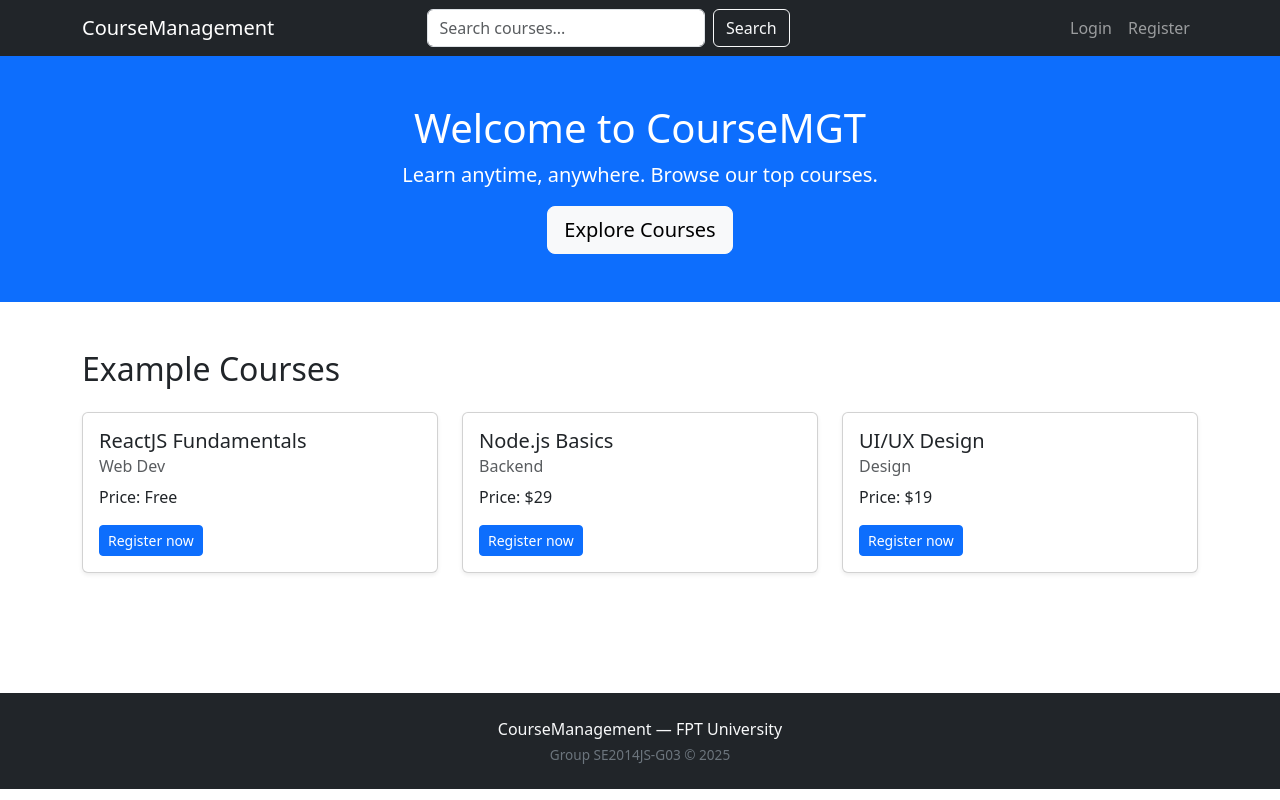
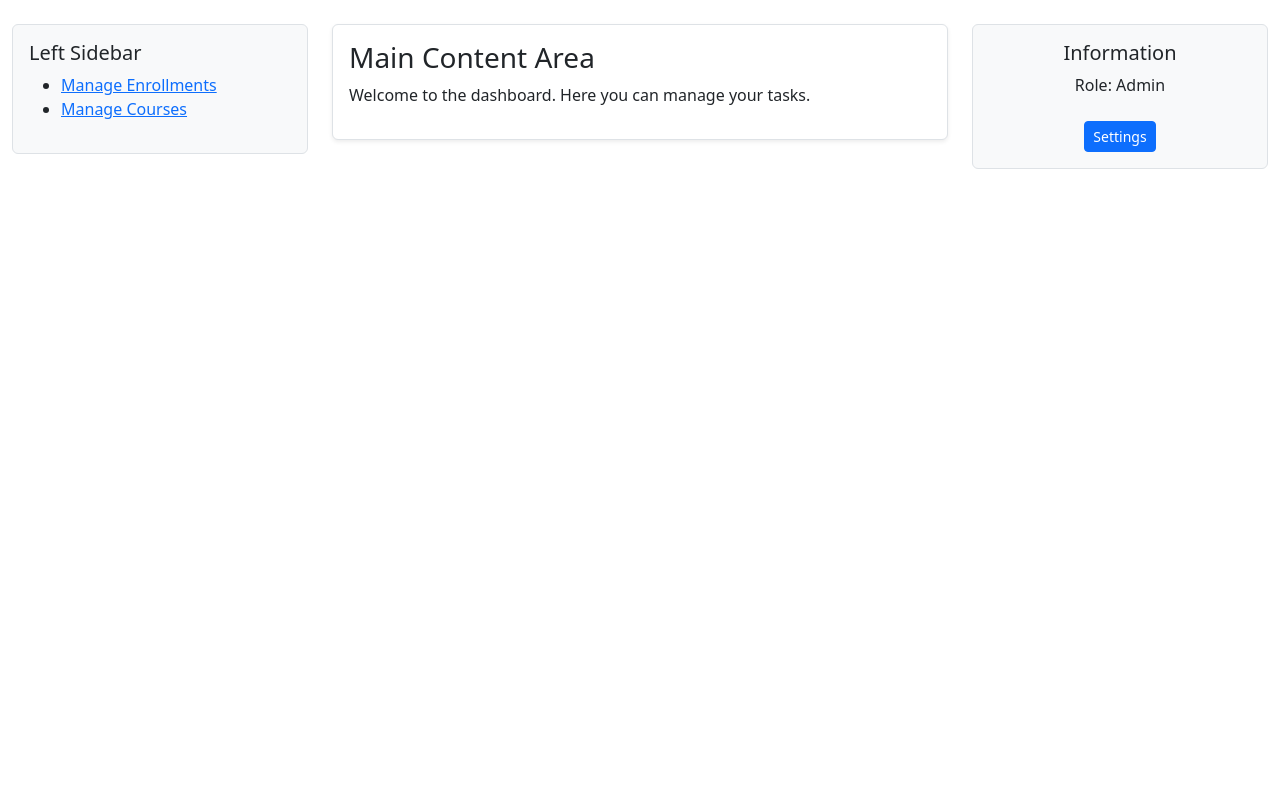
Before and after one commit to thanhtuanfptse05/course_management, a React (Create React App) app: page / in a window 1280 px wide. Built offline with nearby package versions, Linux system fonts and the light colour scheme.

Commit message:
App.jsx/update: Cập nhật App sử dụng cấu trúc Content layout

```diff
--- a/src/App.jsx
+++ b/src/App.jsx
@@ -1,12 +1,13 @@
 import React from 'react';
-import { BrowserRouter } from 'react-router-dom';
-import AppRoutes from './routes/AppRoutes';
+import 'bootstrap/dist/css/bootstrap.min.css';
+import Content from './components/Content';
 
 function App() {
     return (
-        <BrowserRouter>
-            <AppRoutes />
-        </BrowserRouter>
+        <div className="container-fluid mt-4">
+            {/* Gọi component Content */}
+            <Content />
+        </div>
     );
 }
 
```
